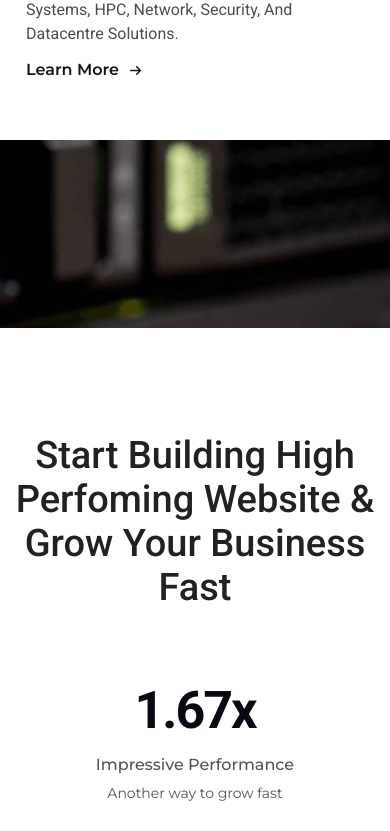
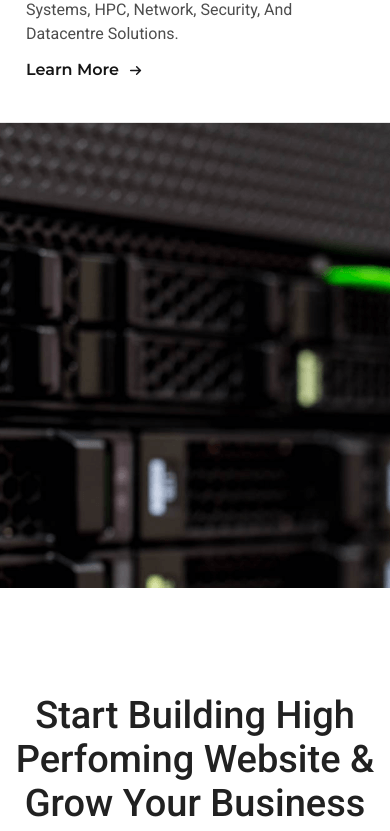
Before and after one commit to kaj082/appcom-infotech, a React (Create React App) app: page / in a window 390 px wide. Shown: the part 2180-3011 px from the top of the page. Built offline with nearby package versions, Linux system fonts and the light colour scheme.

Commit message:
mobile changes

```diff
--- a/src/components/Achievemnets/Achievemnets.module.scss
+++ b/src/components/Achievemnets/Achievemnets.module.scss
@@ -39,16 +39,23 @@
 
   .desc {
     padding-left: 7px;
-    color: $white;
+    color: #1d1d1d;
     font-family: $font-primary;
     font-size: min(24px, 2vw);
     font-style: normal;
-    font-weight: 300;
+    font-weight: 500;
     line-height: 141.667%;
     text-transform: capitalize;
     transition: opacity 0.3s ease, transform 0.3s ease;
     opacity: 1;
     transform: translateY(0);
+
+    @media (max-width: 750px) {
+      font-size: 19.58px;
+      font-weight: 500;
+      line-height: 27.74px;
+      text-align: left;
+    }
   }
 
   .hovered {
@@ -60,6 +67,7 @@
     .desc {
       opacity: 0;
       transform: translateY(-10px);
+      font-weight: 300;
     }
 
     .desc.hovered {
@@ -100,8 +108,8 @@
       line-height: 24px;
 
       @media (max-width: 750px) {
-        font-size: 11px;
-        line-height: 19px;
+        // font-size: 11px;
+        // line-height: 19px;
       }
     }
 
--- a/src/components/HomeSlide3/HomeSlide3.js
+++ b/src/components/HomeSlide3/HomeSlide3.js
@@ -2,6 +2,7 @@ import React from "react";
 import styles from "./HomeSlide3.module.scss";
 import { ArrowRight } from "../../icons";
 import bg from "../../assets/rectbg.png";
+import backgroundImg from "../../assets/slide5.png"; // Import the background image
 
 const HomeSlide3 = () => {
   return (
@@ -28,6 +29,12 @@ const HomeSlide3 = () => {
           <img src={bg} alt="" className={styles.image} />
         </div>
       </div>
+      {/* New image element for mobile view */}
+      <img
+        src={backgroundImg}
+        alt="Background"
+        className={styles.mobileBgImage}
+      />
     </div>
   );
 };
--- a/src/components/HomeSlide3/HomeSlide3.module.scss
+++ b/src/components/HomeSlide3/HomeSlide3.module.scss
@@ -9,21 +9,19 @@
   align-items: center;
   justify-content: flex-end;
   height: 674px;
-  background: url("../../assets/hslide4.png") lightgray 50% / cover no-repeat;
+  background: url("../../assets/hslide4.png") lightgray 50% / cover no-repeat; /* Default background */
 
   .box {
     width: 658px;
     padding-left: 73px;
     padding-right: 86px;
     padding-block: 58px;
-    // background-color: $white;
     position: relative;
     z-index: 4;
 
     .title {
       position: relative;
       z-index: 4;
-      //   width: 45.6%;
       color: $gray1;
       font-family: $font-primary;
       font-size: min(40px, 3.4vw);
@@ -39,7 +37,6 @@
     .desc {
       position: relative;
       z-index: 4;
-      //   width: 45.6%;
       margin-bottom: 12px;
       color: $gray3;
       font-family: $font-primary;
@@ -99,8 +96,6 @@
       position: absolute;
       top: 0;
       left: 0;
-      //   bottom: -16px;
-      //   right: -18px;
       background-color: $white;
       z-index: 1;
       width: 658px;
@@ -129,16 +124,33 @@
       padding-inline: 26px;
       height: fit-content;
       margin-top: -1px;
+      padding-bottom: 20px;
     }
   }
+  .mobileBgImage {
+    display: none;
+  }
 
+  // Hide background and show image on mobile
   @media (max-width: 750px) {
+    background: none; /* Remove background image */
     padding-top: 0;
     padding-bottom: 0;
     width: 100%;
     padding-right: 0;
+    flex-direction: column;
     justify-content: center;
     align-items: unset;
-    height: 885px;
+    height: fit-content;
+
+    .mobileBgImage {
+      display: block;
+      width: 100%;
+      height: auto;
+      object-fit: cover;
+      margin-top: 20px;
+    }
   }
+
+  // Hide the mobile image by default
 }
--- a/src/components/HomeSlide5/HomeSlide5.module.scss
+++ b/src/components/HomeSlide5/HomeSlide5.module.scss
@@ -61,6 +61,7 @@
       margin-bottom: 24px;
       @media (max-width: 750px) {
         width: 100%;
+        font-size: 44px;
       }
     }
     .desc {
@@ -79,7 +80,7 @@
 
     @media (max-width: 750px) {
       padding-inline: 17px;
-      margin-top: 254px;
+      // margin-top: 254px;
     }
   }
   .lowerDiv {
@@ -143,6 +144,10 @@
         }
         .text {
           font-size: min(18px, 1.2vw);
+
+          @media (max-width: 750px) {
+            font-size: 18px;
+          }
         }
         display: none;
       }
```
Also changed, not shown: src/assets/slide5.png (added).
